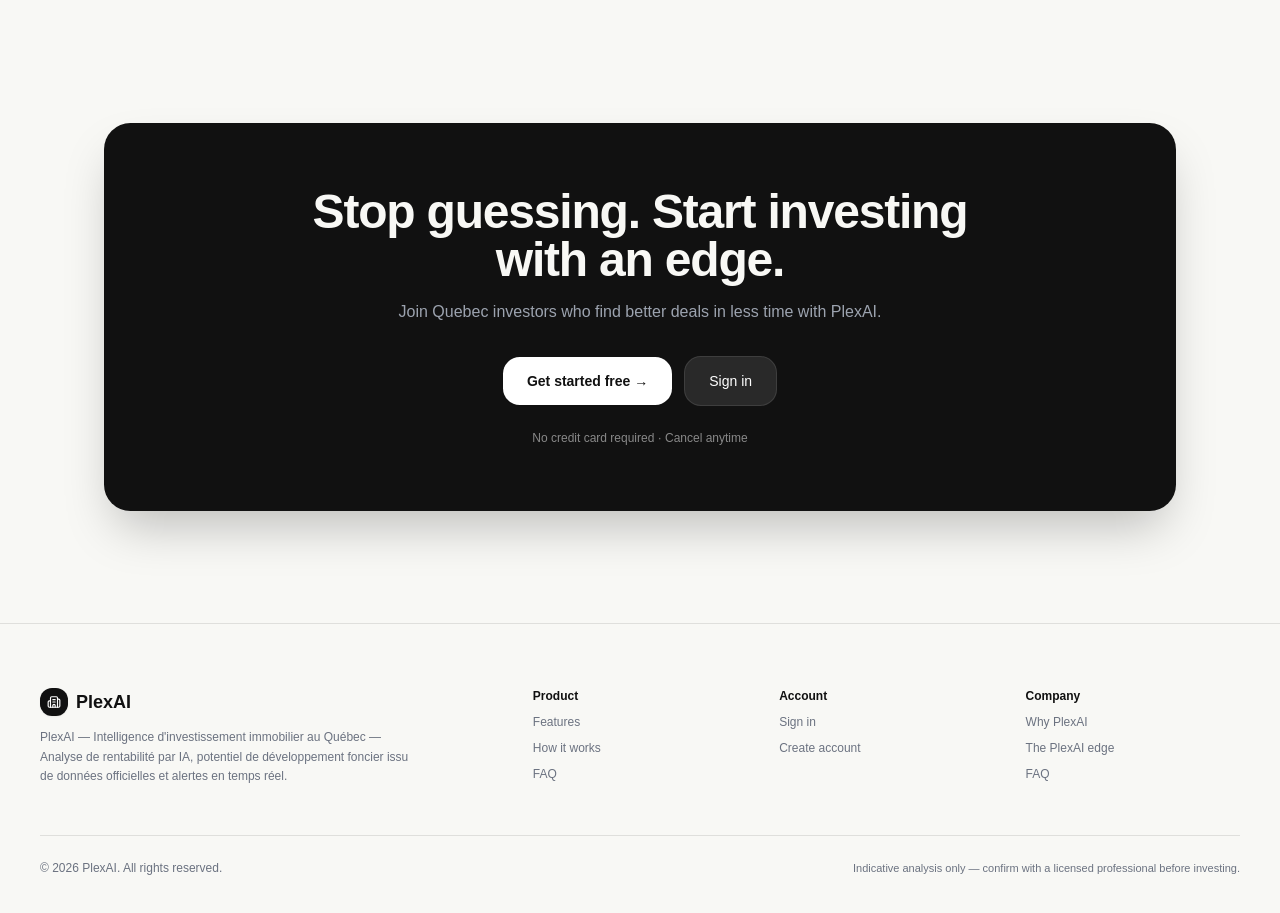
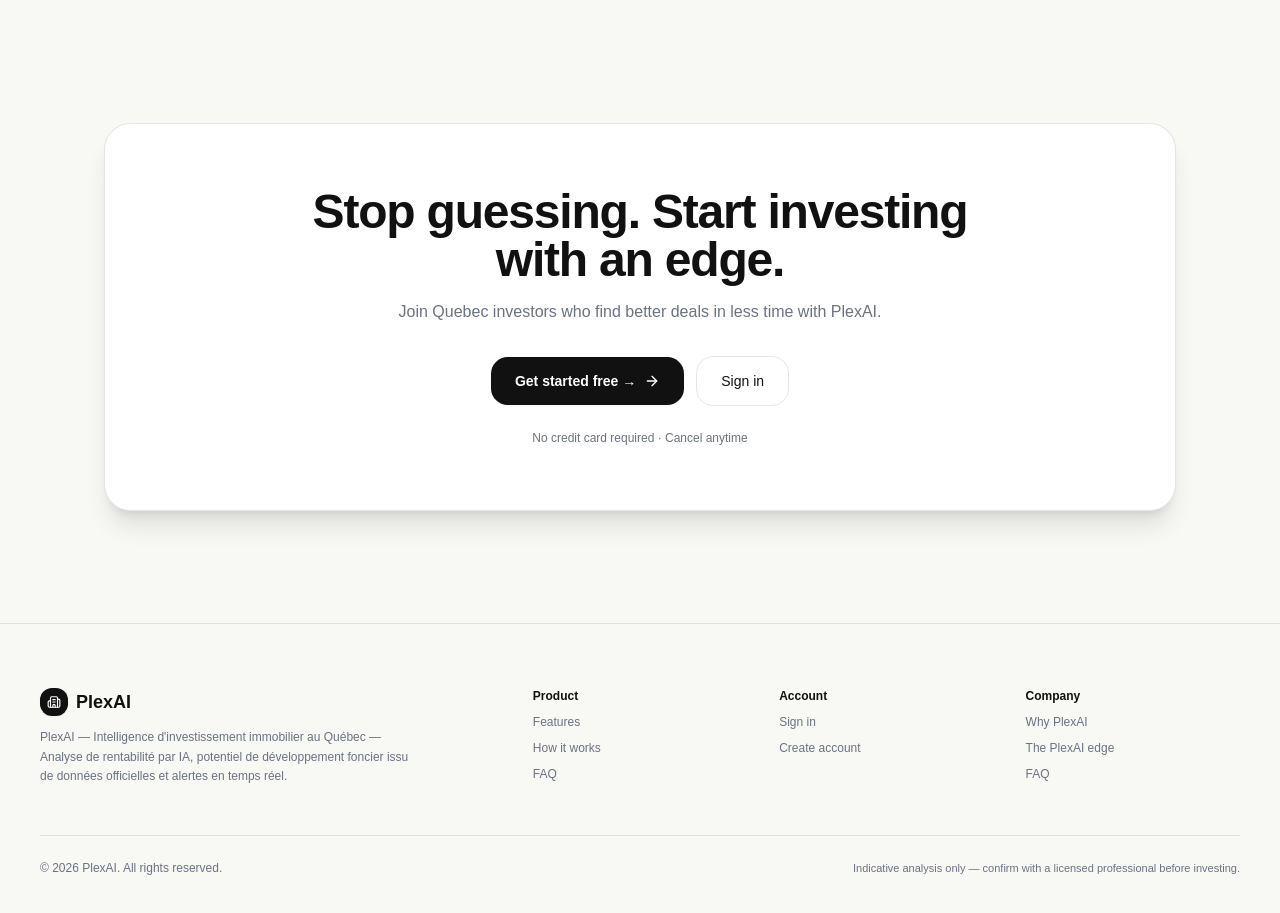
Before and after one commit to nameless-codee/plexai-frontend, a React (Vite) app: page / in a window 1280 px wide. Shown: the part 6660-7573 px from the top of the page. Built offline with nearby package versions, Linux system fonts and the light colour scheme.

Commit message:
ui(cta): change final cta card background from black to white

```diff
--- a/src/components/FinalCTA.jsx
+++ b/src/components/FinalCTA.jsx
@@ -1,5 +1,6 @@
 // src/components/FinalCTA.jsx
 import React from "react";
+import { ArrowRight } from "lucide-react";
 import { useLanguage } from "../context/LanguageContext";
 
 export function FinalCTA() {
@@ -8,30 +9,37 @@
 	return (
 		<section className="py-20 sm:py-28 bg-[#F8F8F5] dark:bg-[#111111] transition-colors duration-200">
 			<div className="max-w-6xl mx-auto px-5 sm:px-6 lg:px-10">
-				<div className="bg-[#111111] dark:bg-[#181818] border border-transparent dark:border-white/10 rounded-3xl p-10 sm:p-16 text-center text-[#F8F8F5] relative overflow-hidden shadow-2xl transition-colors duration-200">
+				<div className="bg-white dark:bg-[#181818] border border-black/10 dark:border-white/10 rounded-3xl p-10 sm:p-16 text-center text-[#111111] dark:text-[#F8F8F5] relative overflow-hidden shadow-xl transition-colors duration-200">
 					<div className="relative z-10 max-w-2xl mx-auto">
-						<h2 className="text-3xl sm:text-5xl font-semibold tracking-tight text-[#F8F8F5]">
+						<h2 className="text-3xl sm:text-5xl font-semibold tracking-tight text-[#111111] dark:text-[#F8F8F5]">
 							{t.finalCta.heading}
 						</h2>
-						<p className="mt-4 text-sm sm:text-base text-[#9CA3AF]">
+						<p className="mt-4 text-sm sm:text-base text-[#6B7280] dark:text-neutral-400">
 							{t.finalCta.subheading}
 						</p>
+
 						<div className="mt-8 flex flex-col sm:flex-row items-center justify-center gap-3">
-							{/* Primary button in white / black */}
+							{/* Primary action button: Pure Black in light mode, White in dark mode */}
 							<a
 								href="#get-started"
-								className="w-full sm:w-auto bg-white hover:bg-neutral-100 text-[#111111] text-sm font-semibold px-6 py-3.5 rounded-xl transition-all flex items-center justify-center gap-2 shadow-xs"
+								className="w-full sm:w-auto bg-[#111111] hover:bg-black dark:bg-white dark:hover:bg-neutral-200 text-white dark:text-[#111111] text-sm font-semibold px-6 py-3.5 rounded-xl transition-all flex items-center justify-center gap-2 shadow-xs"
 							>
 								{t.finalCta.startFree}
+								<ArrowRight className="h-4 w-4" />
 							</a>
+
+							{/* Secondary button: Outline card style */}
 							<a
 								href="#signin"
-								className="w-full sm:w-auto bg-white/10 hover:bg-white/15 text-white text-sm font-medium px-6 py-3.5 rounded-xl transition-all flex items-center justify-center border border-white/10"
+								className="w-full sm:w-auto bg-transparent hover:bg-black/5 dark:hover:bg-white/10 text-[#111111] dark:text-[#F8F8F5] text-sm font-medium px-6 py-3.5 rounded-xl transition-all flex items-center justify-center border border-black/10 dark:border-white/10"
 							>
 								{t.finalCta.signIn}
 							</a>
 						</div>
-						<p className="mt-6 text-xs text-white/50">{t.finalCta.note}</p>
+
+						<p className="mt-6 text-xs text-[#6B7280] dark:text-neutral-400">
+							{t.finalCta.note}
+						</p>
 					</div>
 				</div>
 			</div>
```
